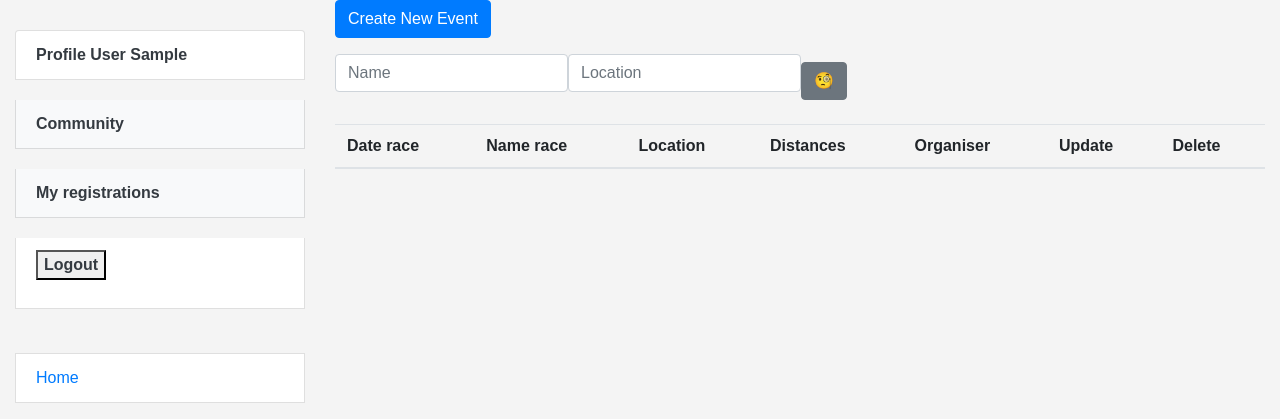
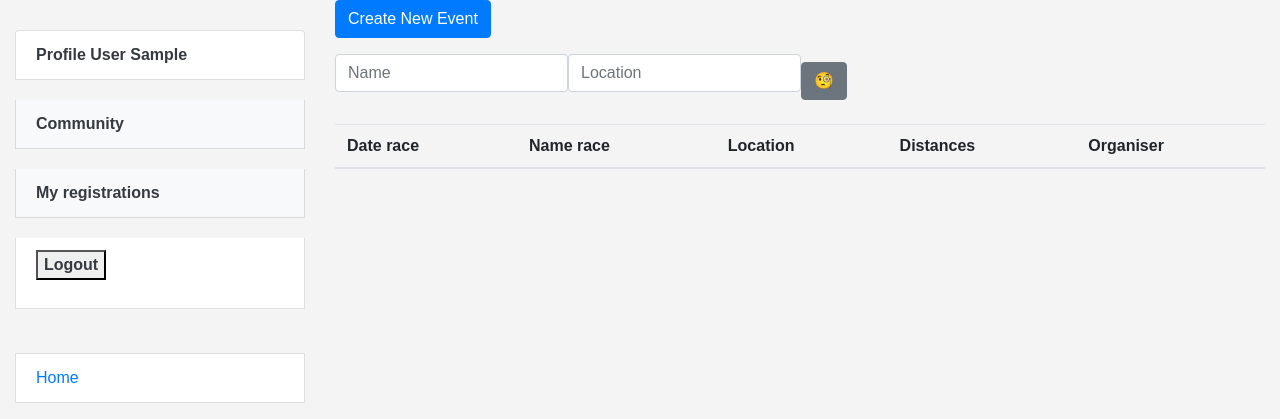
Before and after one commit to Viesich/Runner_community, a Django app: page / in a window 1280 px wide. Shown: the top 419 px of the page. Run offline with Django 5.2, Linux system fonts and the light colour scheme; the visitor is signed in with stand-in values (Sample User, id 1); data that the repository does not hold is empty; some libraries are stand-ins or nearby versions.

Commit message:
fix template and view for event-list update and delete for admin

```diff
--- a/event/views.py
+++ b/event/views.py
@@ -37,6 +37,11 @@ class EventDetailView(LoginRequiredMixin, generic.DetailView):
     model = Event
     context_object_name = 'event'
     template_name = 'event/event_detail.html'
+
+    def get_context_data(self, **kwargs):
+        context = super().get_context_data(**kwargs)
+        context['runner'] = self.request.user
+        return context
 
 
 class EventCreateView(LoginRequiredMixin, generic.CreateView):
--- a/templates/event/event_detail.html
+++ b/templates/event/event_detail.html
@@ -6,8 +6,9 @@
   <br>
   <p><strong>Date: </strong>{{ event.start_datetime|date:"d.m.Y, l" }}</p>
   <p><strong>Time: </strong>{{ event.start_datetime|date:"H:i" }}</p>
-  {% if runner.phone_number %}
-    <p><strong>Phone number: </strong>{{ runner.phone_number }}</p>
+  <p><strong>Description: </strong>{{ event.description|safe }}</p>
+
+  {% if runner.is_staff %}
     <a href="{% url "event:runner_update" pk=runner.id %}" class="btn btn-primary mr-5">Update</a>
     <a href="{% url "event:runner_delete" pk=runner.id %}" class="btn btn-danger">Delete</a>
   {% endif %}
--- a/templates/event/index.html
+++ b/templates/event/index.html
@@ -22,10 +22,6 @@
         {% if not user.is_staff %}
           <th>Participants</th>
         {% endif %}
-        {% if user.is_staff %}
-          <th>Update</th>
-          <th>Delete</th>
-        {% endif %}
       </tr>
     </thead>
     <tbody>
@@ -39,10 +35,6 @@
           {% if not user.is_staff %}
             <td><a href="{% url 'event:registration_create' event_id=event.id %}" class="btn btn-primary">Join to event</a></td>
           {% endif %}
-          {% if user.is_staff %}
-            <td><a href="{% url 'event:event_update' pk=event.pk%}" class="btn btn-primary">Update</a></td>
-            <td><a href="{% url 'event:event_delete' pk=event.pk%}" class="btn btn-danger">Delete</a></td>
-          {% endif %}
         </tr>
       {% endfor %}
     </tbody>
--- a/templates/event/runner_detail.html
+++ b/templates/event/runner_detail.html
@@ -5,8 +5,8 @@
   <p><strong>username: </strong>{{ runner.username }}</p>
   <p><strong>date of birth: </strong>{{ runner.date_of_birth|date:"d.m.Y" }}</p>
   {% if runner.phone_number %}
-    <p><strong>Phone number: </strong>{{ runner.phone_number }}</p>
-    <a href="{% url "event:runner_update" pk=runner.id %}" class="btn btn-primary mr-5">Update</a>
-    <a href="{% url "event:runner_delete" pk=runner.id %}" class="btn btn-danger">Delete</a>
+    <p><strong>Phone number: </strong>{{ runner.phone_number|phone2numeric }}</p>
   {% endif %}
+  <a href="{% url "event:runner_update" pk=runner.id %}" class="btn btn-primary mr-5">Update</a>
+  <a href="{% url "event:runner_delete" pk=runner.id %}" class="btn btn-danger">Delete</a>
 {% endblock %}
```
